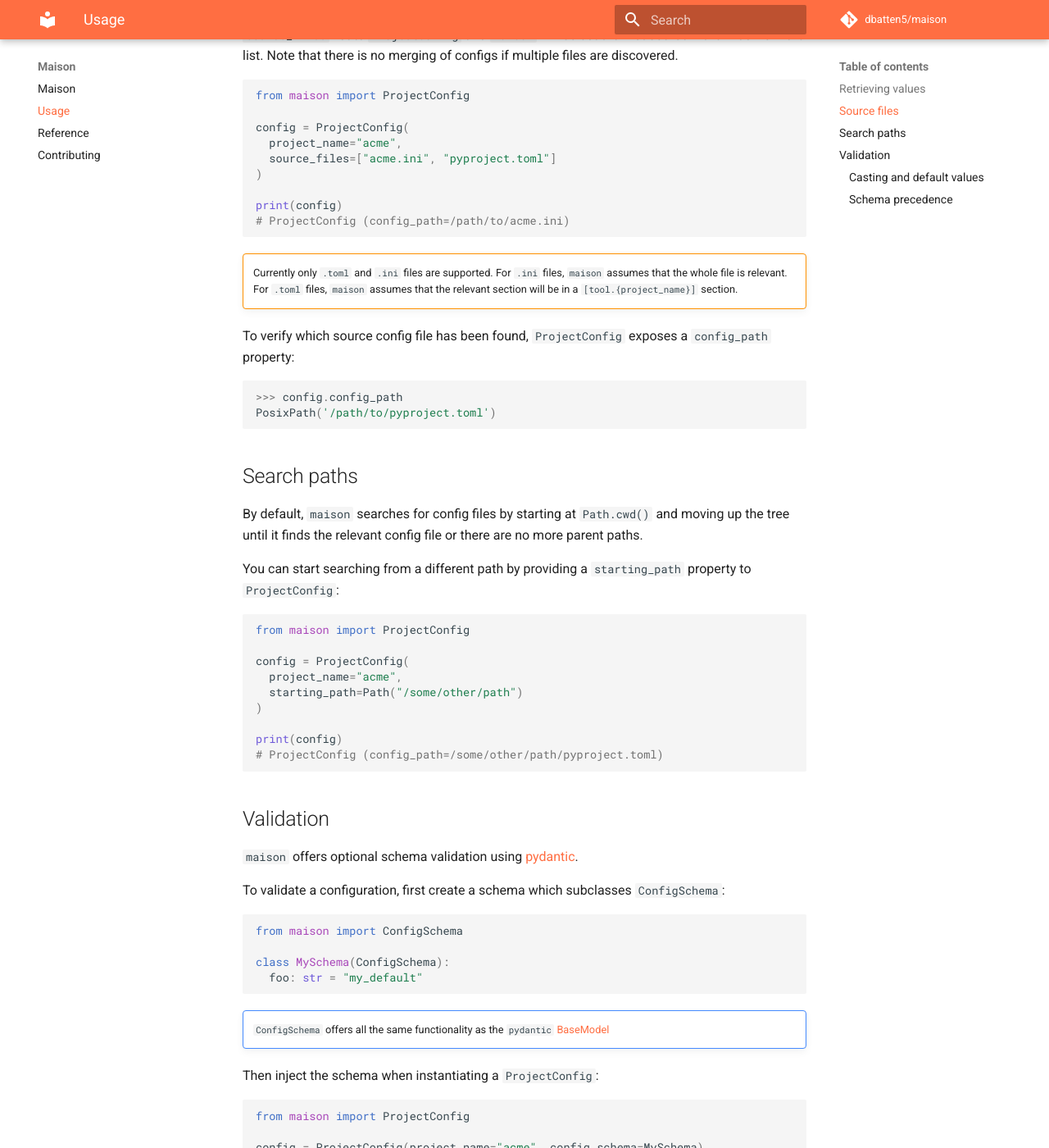
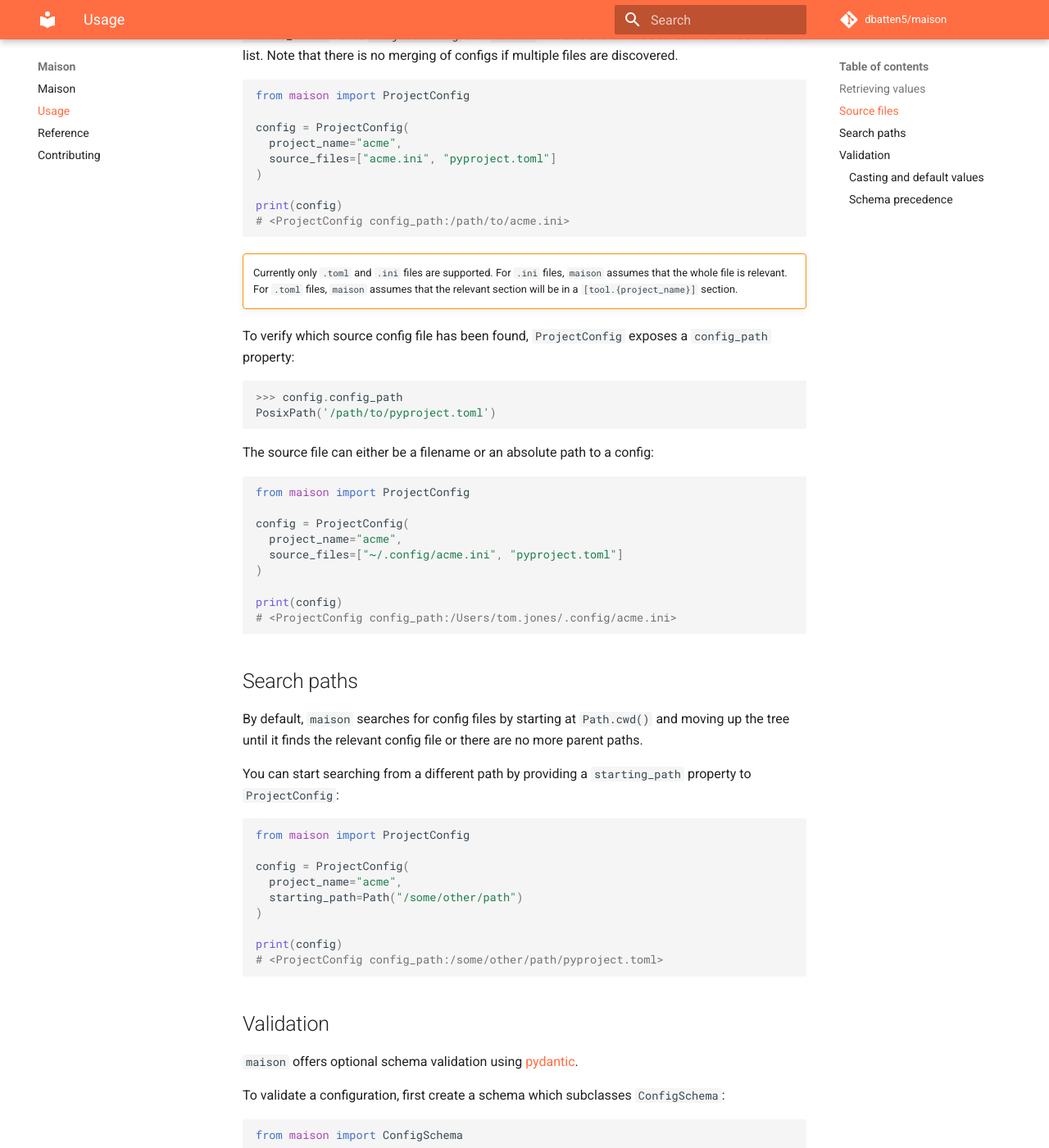
Before and after one commit to dbatten5/maison, an MkDocs documentation site: the page built from docs/usage.md, in a window 1280 px wide and 1400 px high, scrolled down 677 px. Shown: the whole window at 82% size. Built offline with MkDocs 1.6.1 and Material for MkDocs 9.7.7, drawn with Linux system fonts in a browser that asks for light colours; comment, search, counter and statistics services are not loaded.

Commit message:
add absolute path support to docs

````diff
--- a/docs/usage.md
+++ b/docs/usage.md
@@ -40,7 +40,7 @@ config = ProjectConfig(
 )
 
 print(config)
-# ProjectConfig (config_path=/path/to/acme.ini)
+# <ProjectConfig config_path:/path/to/acme.ini>
 ```
 
 !!! warning ""
@@ -55,6 +55,20 @@ To verify which source config file has been found, `ProjectConfig` exposes a
 ```python
 >>> config.config_path
 PosixPath('/path/to/pyproject.toml')
+```
+
+The source file can either be a filename or an absolute path to a config:
+
+```python
+from maison import ProjectConfig
+
+config = ProjectConfig(
+  project_name="acme",
+  source_files=["~/.config/acme.ini", "pyproject.toml"]
+)
+
+print(config)
+# <ProjectConfig config_path:/Users/tom.jones/.config/acme.ini>
 ```
 
 # Search paths
@@ -74,7 +88,7 @@ config = ProjectConfig(
 )
 
 print(config)
-# ProjectConfig (config_path=/some/other/path/pyproject.toml)
+# <ProjectConfig config_path:/some/other/path/pyproject.toml>
 ```
 
 # Validation
````
